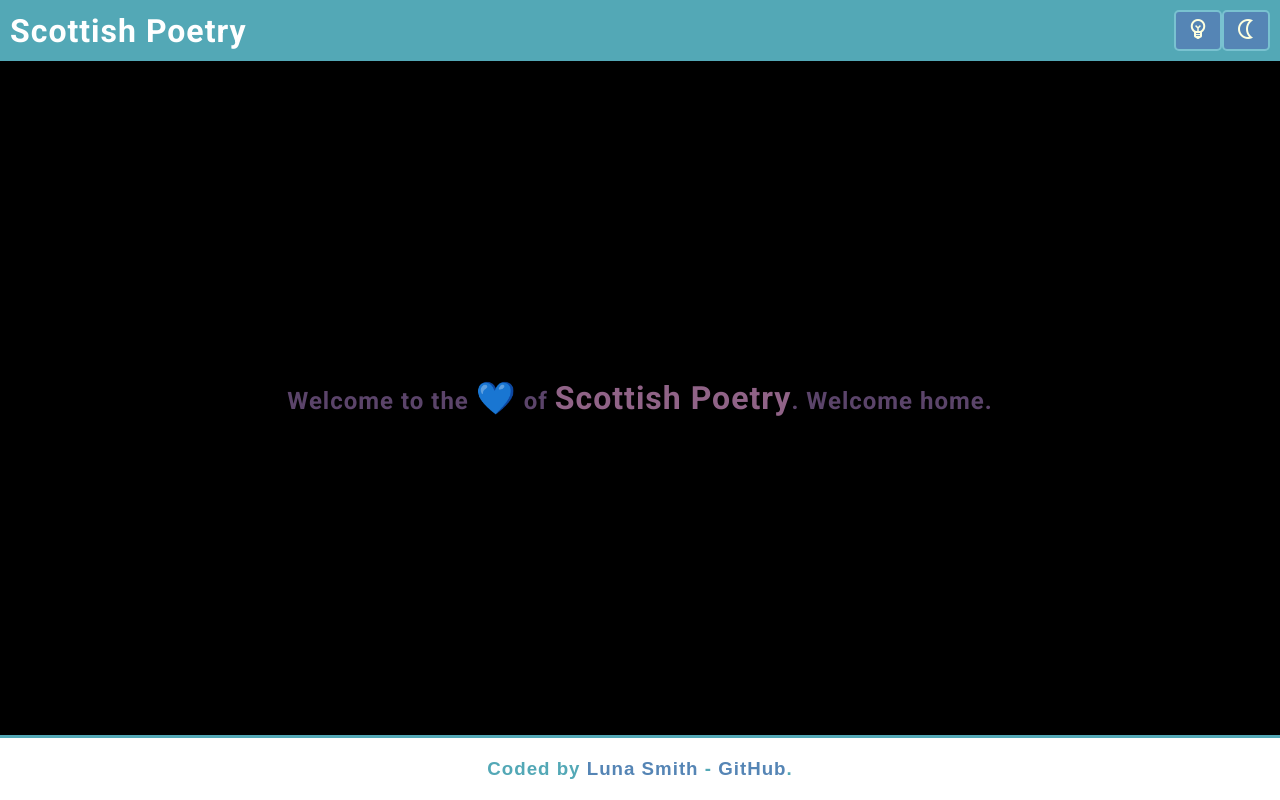
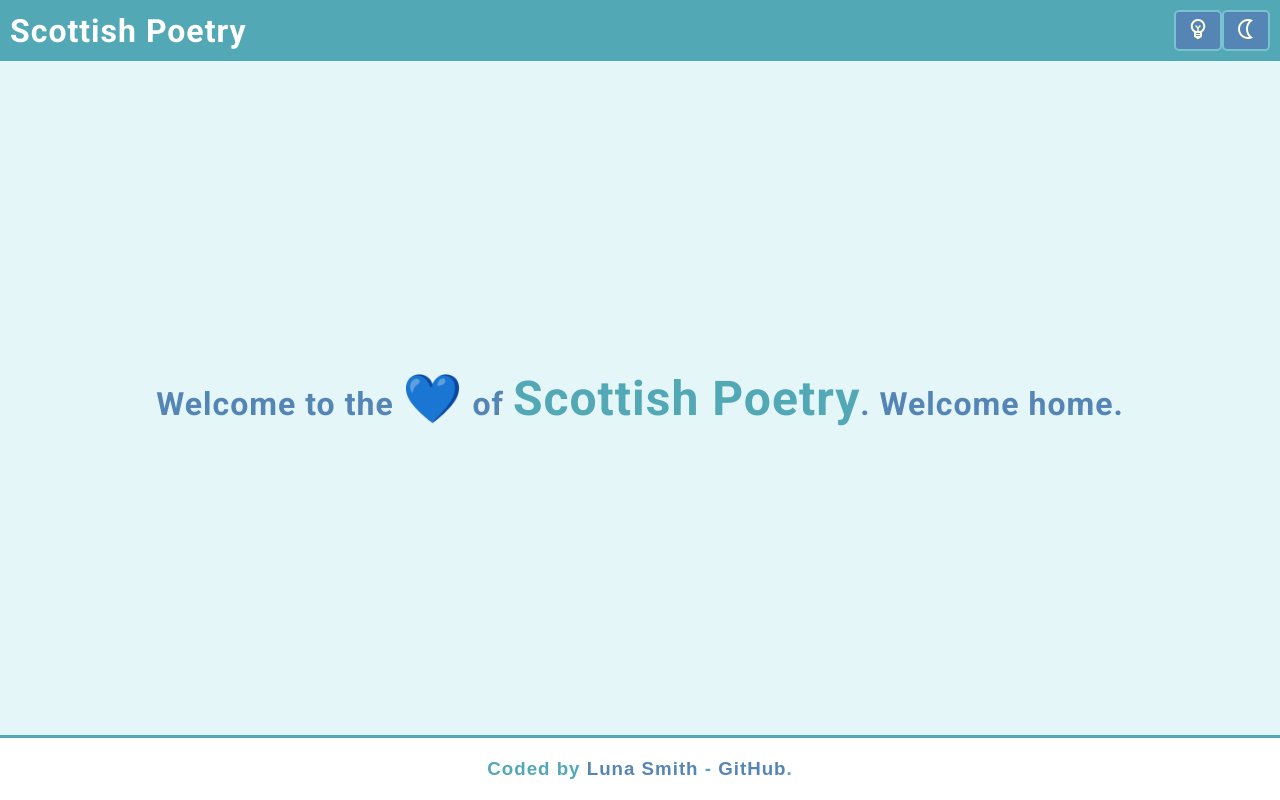
Before and after one commit to Lu-Smith/poetry-react, a React (Vite) app: page / in a window 1280 px wide. Built offline with nearby package versions, Linux system fonts and the light colour scheme.

Commit message:
Updated index.css

```diff
--- a/src/index.css
+++ b/src/index.css
@@ -12,12 +12,14 @@ body {
 }
 
 span {
-  color: #906387;
-  font-size: 2rem;
+  color: #53a8b6;
+  font-size: 3rem;
 }
 
 h2 {
   z-index: 2;
+  color: #5585b5;
+  font-size: 2rem;
 }
 
 .material-symbols-outlined {
@@ -25,11 +27,11 @@ h2 {
 }
 
 .material-symbols-outlined:hover {
-  color: #283739;
+  color: #5585b5;
 }
 
 #canvas1 {
-  background: black;
+  background: #e5f6f9;
   width: 100%;
   height: 100%;
   position: absolute;
```
